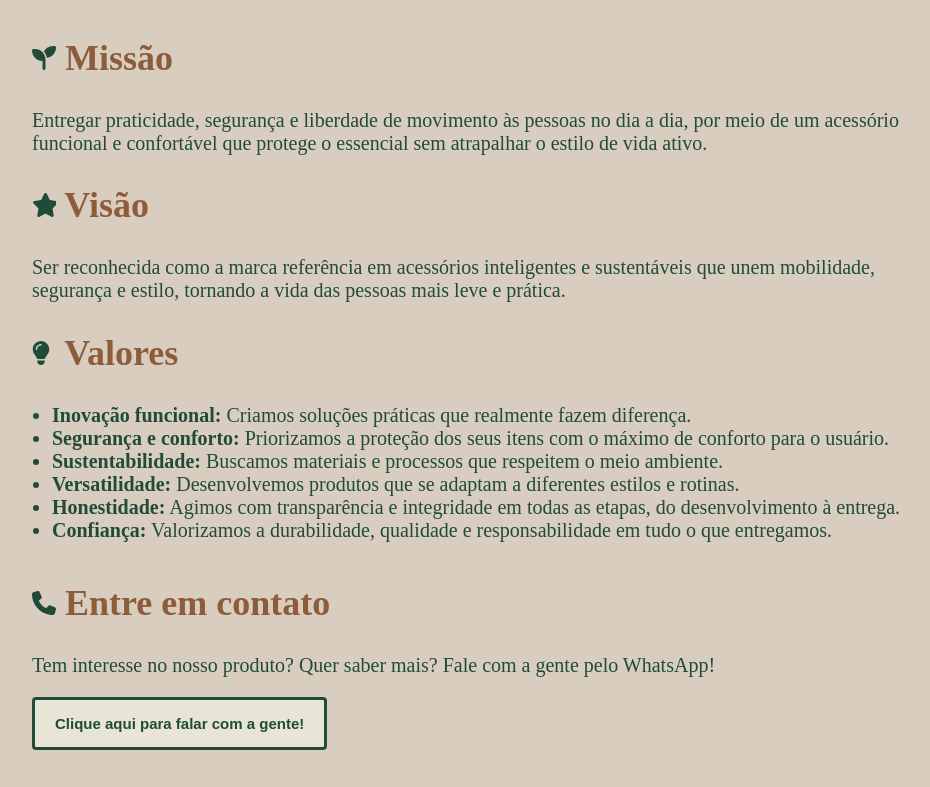
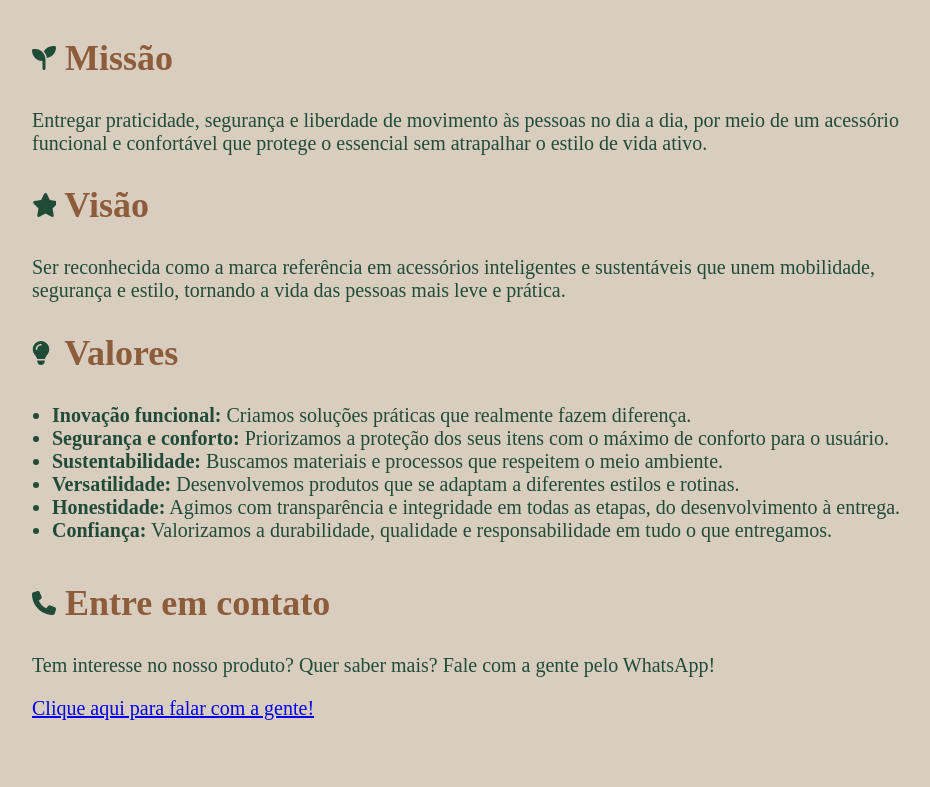
Before and after one commit to isabellemietlicki/SimpliCo., a plain HTML site: page index.html in a window 1280 px wide. Shown: the part 1004-1791 px from the top of the page, without its empty margins (158-1088 px from the left). Drawn offline with Linux system fonts and the light colour scheme.

Commit message:
Update index.html

```diff
--- a/index.html
+++ b/index.html
@@ -181,7 +181,8 @@
         Entre em contato
     </h2>
       <p>Tem interesse no nosso produto? Quer saber mais? Fale com a gente pelo WhatsApp!</p>
-      <button id="botão-borda"><strong>Clique aqui para falar com a gente!</strong><a href="href="https://wa.me/551140035398""></button>
+      <a class="botão-borda" href="https://wa.me/555197208784" target="_blank">Clique aqui para falar com a gente!</a>
+
 
     </div>
   </div>
```
